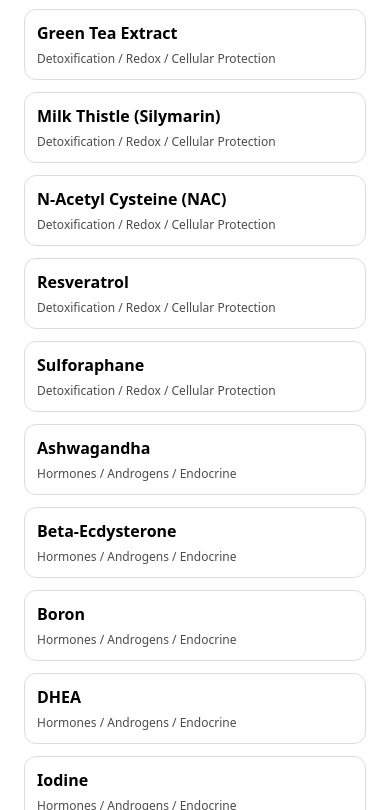
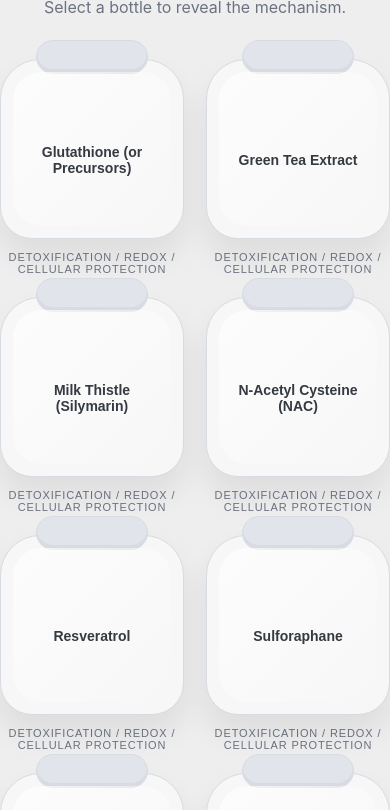
Before and after one commit to caiusdesigns/compoundmechanism, a plain HTML site: page index.html in a window 390 px wide. Shown: the part 162-972 px from the top of the page. Drawn offline with Linux system fonts and the light colour scheme.

Commit message:
Refine landing layout to bottle grid

```diff
--- /dev/null
+++ b/app.js
@@ -0,0 +1,58 @@
+const grid = document.getElementById("grid");
+const modal = document.getElementById("modal");
+const closeBtn = document.getElementById("closeBtn");
+const mName = document.getElementById("mName");
+const mCat = document.getElementById("mCat");
+const mMech = document.getElementById("mMech");
+
+if (closeBtn) {
+  closeBtn.onclick = () => modal.close();
+}
+
+async function main() {
+  const res = await fetch("./library.json", { cache: "no-store" });
+  if (!res.ok) throw new Error("Failed to load library.json: " + res.status);
+  const items = await res.json();
+
+  items.sort(
+    (a, b) =>
+      (a.category || "").localeCompare(b.category || "") ||
+      (a.name || "").localeCompare(b.name || "")
+  );
+
+  for (const item of items) {
+    const card = document.createElement("button");
+    card.className = "card";
+    card.type = "button";
+    card.innerHTML = `
+      <span class="bottle">
+        <span class="label">${escapeHtml(item.name)}</span>
+      </span>
+      <span class="cat">${escapeHtml(item.category)}</span>
+    `;
+    card.onclick = () => {
+      mName.textContent = item.name || "";
+      mCat.textContent = item.category || "";
+      mMech.textContent = item.mechanism || "";
+      modal.showModal();
+    };
+    grid.appendChild(card);
+  }
+}
+
+function escapeHtml(s = "") {
+  return String(s).replace(/[&<>"']/g, (c) =>
+    ({
+      "&": "&amp;",
+      "<": "&lt;",
+      ">": "&gt;",
+      '"': "&quot;",
+      "'": "&#39;",
+    }[c])
+  );
+}
+
+main().catch((err) => {
+  document.body.insertAdjacentHTML("beforeend", `<pre>${err}</pre>`);
+  console.error(err);
+});
--- a/index.html
+++ b/index.html
@@ -4,84 +4,33 @@
   <meta charset="utf-8" />
   <meta name="viewport" content="width=device-width,initial-scale=1" />
   <title>Supplement Library</title>
-  <style>
-    body { font-family: system-ui, -apple-system, sans-serif; margin: 24px; }
-    .grid { display: grid; grid-template-columns: repeat(auto-fit, minmax(220px, 1fr)); gap: 12px; }
-    .card { border: 1px solid #ddd; border-radius: 12px; padding: 12px; cursor: pointer; }
-    .card:hover { border-color: #999; }
-    .name { font-weight: 650; margin: 0 0 6px; }
-    .cat { font-size: 12px; opacity: 0.7; margin: 0; }
-    dialog { width: min(720px, 92vw); border: none; border-radius: 14px; padding: 16px; }
-    dialog::backdrop { background: rgba(0,0,0,.35); }
-    .mech { line-height: 1.45; }
-    .top { display:flex; justify-content:space-between; gap:12px; align-items:flex-start; }
-    button { cursor:pointer; }
-  </style>
+  <link rel="stylesheet" href="styles.css" />
 </head>
 <body>
-  <h1>Supplement Library</h1>
-  <div id="grid" class="grid"></div>
+  <header class="site-header">
+    <div class="container header-content">
+      <p class="eyebrow">Compound Mechanism</p>
+      <h1>Supplement Library</h1>
+      <p class="subtitle">Select a bottle to reveal the mechanism.</p>
+    </div>
+  </header>
 
-  <dialog id="modal">
+  <main class="library-shell">
+    <div id="grid" class="grid" aria-live="polite"></div>
+  </main>
+
+  <dialog id="modal" aria-labelledby="mName" aria-describedby="mMech">
     <div class="top">
       <div>
         <div id="mName" class="name"></div>
         <div id="mCat" class="cat"></div>
       </div>
-      <button id="closeBtn">Close</button>
+      <button id="closeBtn" type="button" class="ghost">Close</button>
     </div>
     <hr />
     <div id="mMech" class="mech"></div>
   </dialog>
 
-  <script>
-    const grid = document.getElementById("grid");
-    const modal = document.getElementById("modal");
-    const closeBtn = document.getElementById("closeBtn");
-    const mName = document.getElementById("mName");
-    const mCat = document.getElementById("mCat");
-    const mMech = document.getElementById("mMech");
-
-    closeBtn.onclick = () => modal.close();
-
-    async function main() {
-      const res = await fetch("./library.json", { cache: "no-store" });
-      if (!res.ok) throw new Error("Failed to load library.json: " + res.status);
-      const items = await res.json();
-
-      // Optional: sort by category then name
-      items.sort((a,b) =>
-        (a.category || "").localeCompare(b.category || "") ||
-        (a.name || "").localeCompare(b.name || "")
-      );
-
-      for (const item of items) {
-        const card = document.createElement("div");
-        card.className = "card";
-        card.innerHTML = `
-          <p class="name">${escapeHtml(item.name)}</p>
-          <p class="cat">${escapeHtml(item.category)}</p>
-        `;
-        card.onclick = () => {
-          mName.textContent = item.name || "";
-          mCat.textContent = item.category || "";
-          mMech.textContent = item.mechanism || "";
-          modal.showModal();
-        };
-        grid.appendChild(card);
-      }
-    }
-
-    function escapeHtml(s="") {
-      return String(s).replace(/[&<>"']/g, c => ({
-        "&":"&amp;","<":"&lt;",">":"&gt;",'"':"&quot;","'":"&#39;"
-      }[c]));
-    }
-
-    main().catch(err => {
-      document.body.insertAdjacentHTML("beforeend", `<pre>${err}</pre>`);
-      console.error(err);
-    });
-  </script>
+  <script src="app.js" defer></script>
 </body>
 </html>
--- /dev/null
+++ b/styles.css
@@ -0,0 +1,188 @@
+:root {
+  color-scheme: light;
+  font-family: "Inter", system-ui, -apple-system, sans-serif;
+  line-height: 1.5;
+  --bg: #eeeeef;
+  --text: #15161a;
+  --muted: #6b7280;
+  --card: #f9fafb;
+  --border: #d7dbe2;
+  --accent: #343a40;
+  --bottle: #f7f7f8;
+  --bottle-shadow: rgba(20, 20, 20, 0.08);
+}
+
+* {
+  box-sizing: border-box;
+}
+
+body {
+  margin: 0;
+  background: var(--bg);
+  color: var(--text);
+}
+
+.container {
+  width: min(1120px, 92vw);
+  margin: 0 auto;
+}
+
+.site-header {
+  padding: 32px 0 12px;
+}
+
+.header-content {
+  display: grid;
+  gap: 8px;
+  text-align: center;
+}
+
+.eyebrow {
+  text-transform: uppercase;
+  font-size: 12px;
+  letter-spacing: 0.2em;
+  color: var(--muted);
+  margin: 0;
+}
+
+.subtitle {
+  margin: 0;
+  color: var(--muted);
+}
+
+.library-shell {
+  padding: 28px 0 56px;
+}
+
+.grid {
+  display: grid;
+  gap: 22px;
+  grid-template-columns: repeat(auto-fit, minmax(180px, 1fr));
+}
+
+.card {
+  appearance: none;
+  border: none;
+  background: transparent;
+  text-align: center;
+  cursor: pointer;
+  padding: 0;
+  display: grid;
+  gap: 12px;
+}
+
+.card:focus-visible {
+  outline: 3px solid #b7c8ff;
+  outline-offset: 6px;
+  border-radius: 20px;
+}
+
+.bottle {
+  position: relative;
+  display: grid;
+  place-items: center;
+  padding: 50px 16px 28px;
+  background: var(--bottle);
+  border-radius: 40px 40px 32px 32px;
+  border: 1px solid var(--border);
+  min-height: 180px;
+  box-shadow: 0 18px 30px var(--bottle-shadow);
+}
+
+.bottle::before {
+  content: "";
+  position: absolute;
+  top: -20px;
+  width: 60%;
+  height: 32px;
+  border-radius: 18px;
+  background: #e1e4ea;
+  border: 1px solid var(--border);
+  box-shadow: inset 0 -4px 0 rgba(0, 0, 0, 0.04);
+}
+
+.bottle::after {
+  content: "";
+  position: absolute;
+  inset: 12px;
+  border-radius: 28px;
+  background: linear-gradient(135deg, rgba(255, 255, 255, 0.7), rgba(255, 255, 255, 0));
+  pointer-events: none;
+}
+
+.label {
+  font-weight: 600;
+  font-size: 14px;
+  color: var(--accent);
+  z-index: 1;
+}
+
+.cat {
+  font-size: 11px;
+  letter-spacing: 0.08em;
+  text-transform: uppercase;
+  color: var(--muted);
+}
+
+.card:hover .bottle {
+  transform: translateY(-4px);
+  transition: transform 0.2s ease, box-shadow 0.2s ease;
+  box-shadow: 0 22px 34px rgba(20, 20, 20, 0.12);
+}
+
+/* Modal */
+
+dialog {
+  width: min(720px, 92vw);
+  border: none;
+  border-radius: 20px;
+  padding: 20px;
+  box-shadow: 0 24px 60px rgba(15, 23, 42, 0.22);
+  animation: slideUp 0.25s ease-out;
+}
+
+dialog::backdrop {
+  background: rgba(20, 20, 20, 0.45);
+}
+
+@keyframes slideUp {
+  from {
+    transform: translateY(20px);
+    opacity: 0;
+  }
+  to {
+    transform: translateY(0);
+    opacity: 1;
+  }
+}
+
+.mech {
+  line-height: 1.55;
+  color: #2f3440;
+}
+
+.top {
+  display: flex;
+  justify-content: space-between;
+  gap: 12px;
+  align-items: flex-start;
+}
+
+.name {
+  font-weight: 700;
+  font-size: 20px;
+}
+
+.ghost {
+  border: 1px solid var(--border);
+  background: #fff;
+  border-radius: 999px;
+  padding: 6px 14px;
+  cursor: pointer;
+}
+
+@media (max-width: 720px) {
+  .grid {
+    grid-template-columns: repeat(auto-fit, minmax(150px, 1fr));
+  }
+}
```
Also changed, not shown: 1 other file.
